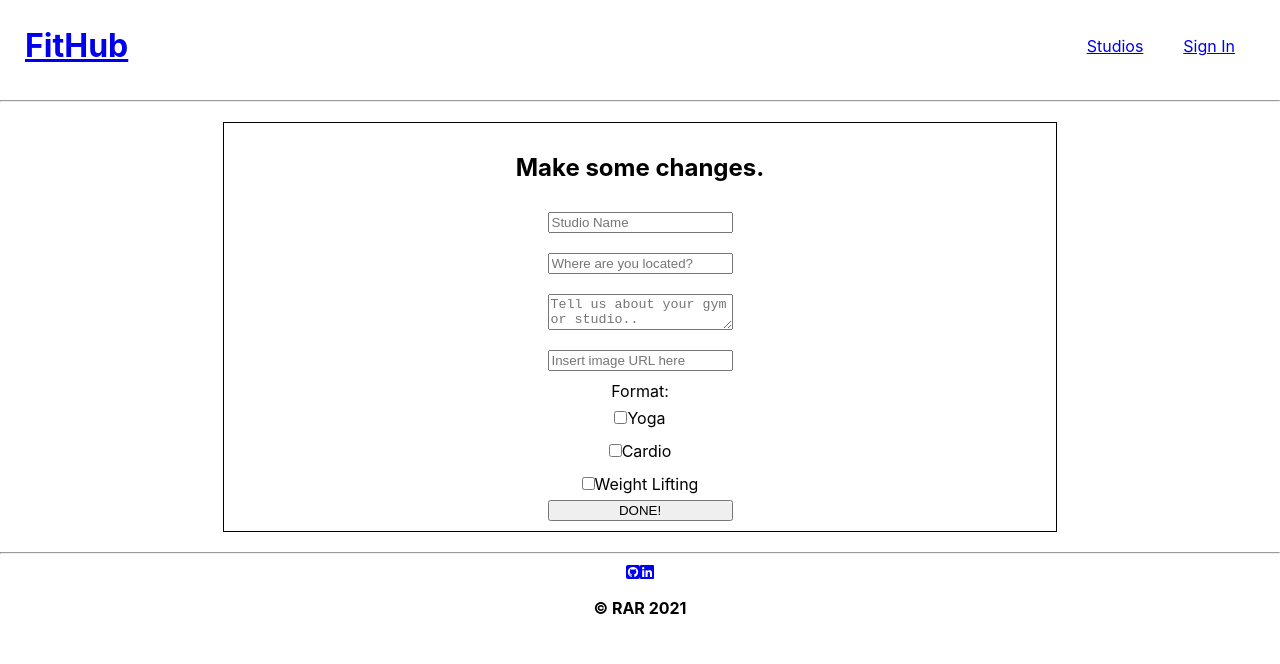
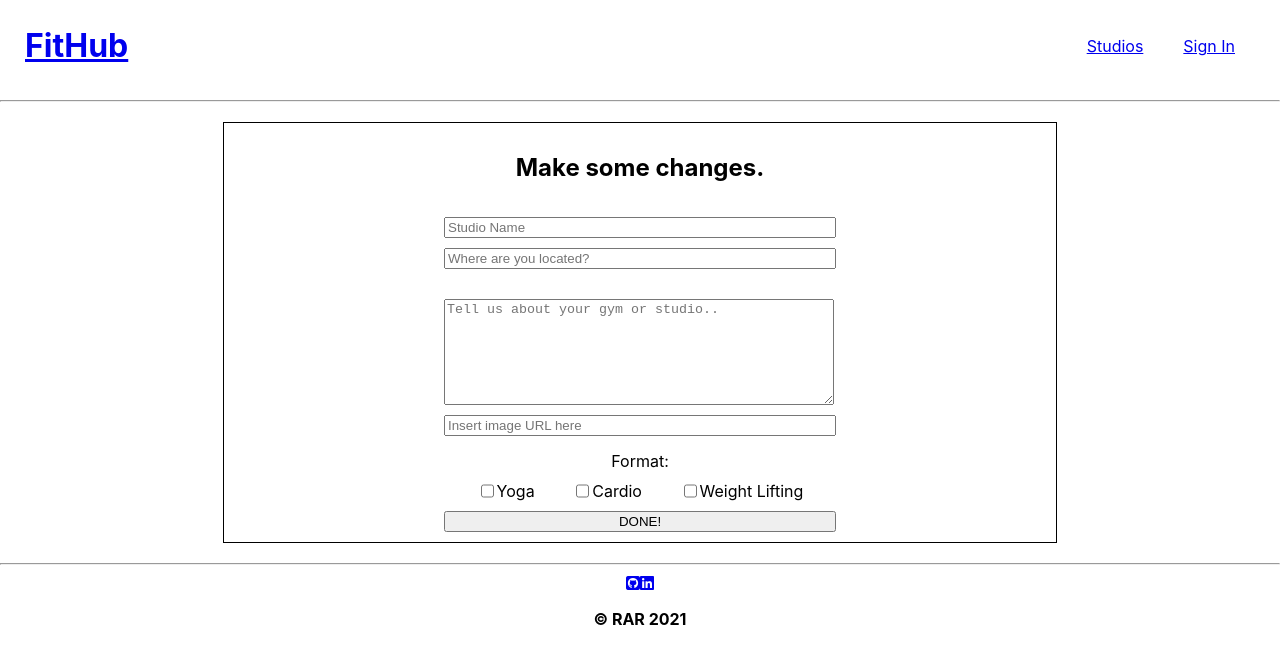
Before and after one commit to rararamberg/fithub, a React (Create React App) app in the folder client/: page /my-studio/updatestudio/1 in a window 1280 px wide. Shown: the top 664 px of the page. Built offline with nearby package versions, Linux system fonts and the light colour scheme; no server answers; sample sign-in values are in the browser's storage.

Commit message:
flex stlying for userstudioedit

```diff
--- a/client/src/screens/StudioCreateEdit/StudioCreateEdit.css
+++ b/client/src/screens/StudioCreateEdit/StudioCreateEdit.css
@@ -17,7 +17,34 @@
   justify-content: space-evenly;
 }
 
-.studio-create-edit-div input, .studio-create-edit-div textarea {
+.input-div textarea {
+  height: 100px;
+}
+.input-div input, .input-div textarea {
+  margin: 5px 0;
+  width: 30vw;
+}
+
+.input-div {
+  display: flex;
+  flex-direction: column;
+  justify-content: center;
+  margin: 10px auto;
+}
+
+.checkbox-div {
+  display: flex;
+  flex-direction: row;
+  justify-content: center;
+  margin: 0 5px;
+
+}
+
+.checkbox-container {
+  display: flex;
+  flex-direction: row;
+  flex-wrap: wrap;
+  justify-content: space-evenly;
   margin: 10px 0;
 }
 
@@ -25,4 +52,7 @@
   .studio-create-edit-div {
     width: 95vw;
   }
+  .input-div input, .input-div textarea {
+    width: 75vw;
+  }
 }
--- a/client/src/screens/StudioCreateEdit/UserStudioEdit.jsx
+++ b/client/src/screens/StudioCreateEdit/UserStudioEdit.jsx
@@ -51,6 +51,7 @@ function UserStudioEdit(props) {
           handleUpdateStudio(id, formData);
         }}
       >
+        <div className="input-div">
         <input
           type="text"
           placeholder="Studio Name"
@@ -66,7 +67,8 @@ function UserStudioEdit(props) {
           value={location}
           onChange={handleChange}
         />
-
+        </div>
+        <div className="input-div">
           <textarea
             type="text"
             placeholder="Tell us about your gym or studio.."
@@ -82,9 +84,11 @@ function UserStudioEdit(props) {
             value={image_url}
             onChange={handleChange}
           />
+        </div>
 
         <label>Format:</label>
-        <div>
+        <div className="checkbox-container">
+          <div className="checkbox-div">
             <input
               type="checkbox"
               name="format"
@@ -95,7 +99,7 @@ function UserStudioEdit(props) {
             />
             <label htmlFor="yoga">Yoga</label>
           </div>
-        <div>
+          <div className="checkbox-div">
             <input
               type="checkbox"
               name="format"
@@ -106,7 +110,7 @@ function UserStudioEdit(props) {
             />
             <label htmlFor="cardio">Cardio</label>
           </div>
-        <div>
+          <div className="checkbox-div">
             <input
               type="checkbox"
               name="format"
@@ -116,6 +120,7 @@ function UserStudioEdit(props) {
               onClick={handleChange}
             />
             <label htmlFor="weight-lifting">Weight Lifting</label>
+          </div>
         </div>
 
         {/* <p>Clients can contact you here:</p>
```
Also changed, not shown: 1 other file (tests, documents, lock files or other folders). Lines whose indentation alone changed are shown as unchanged.
